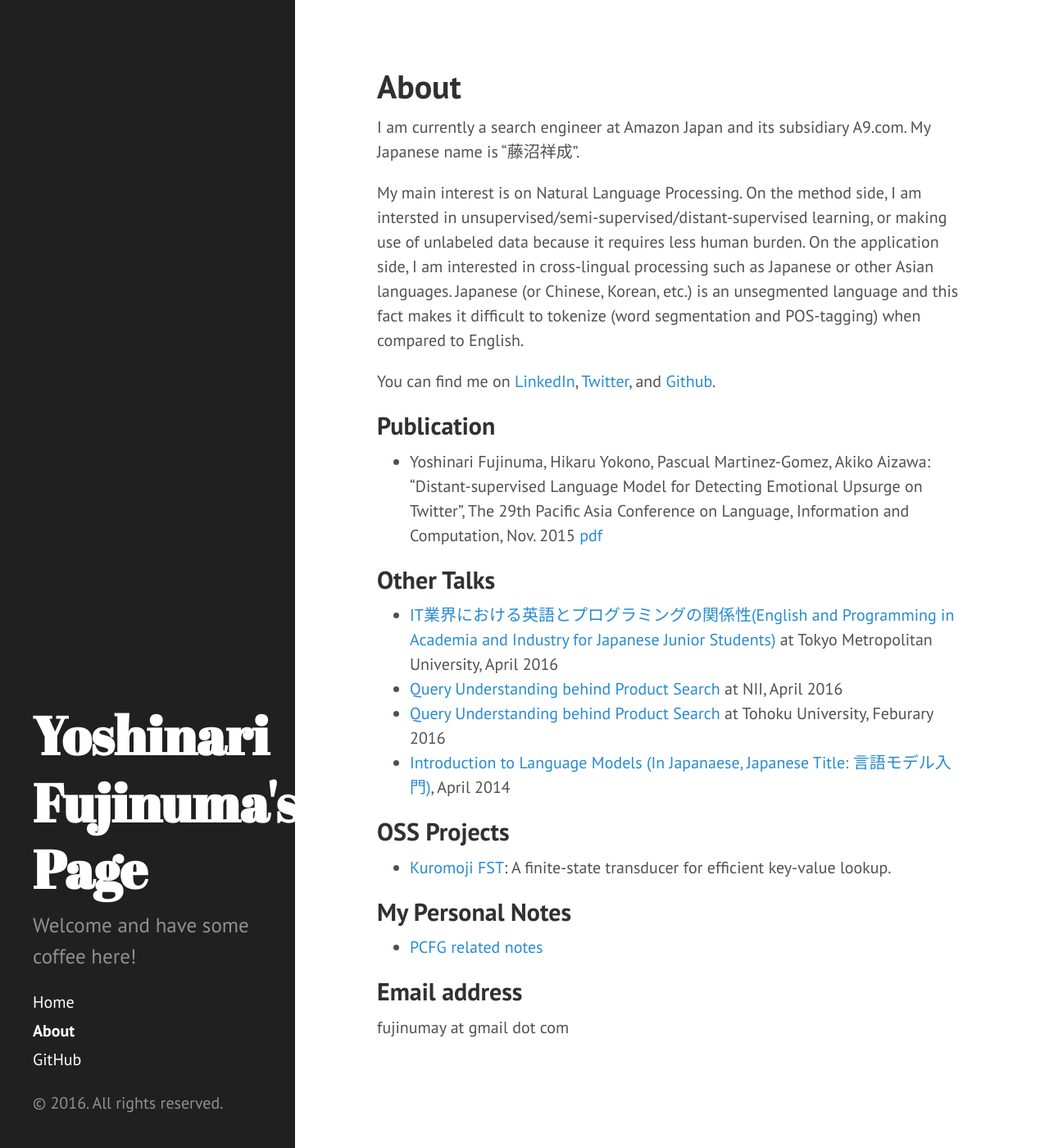
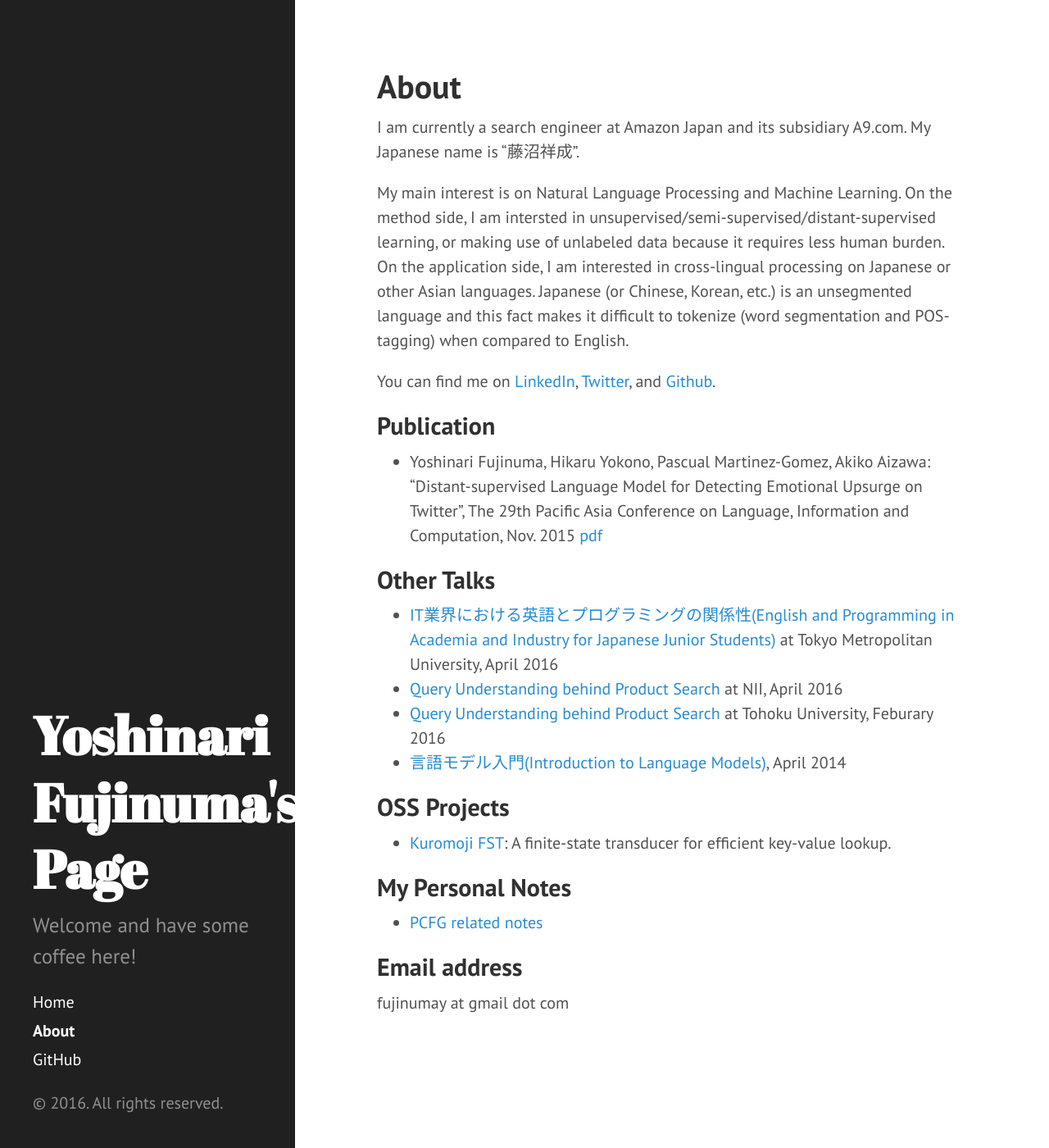
Before and after one commit to akkikiki/akkikiki.github.io, a Jekyll site: the page built from about.md, in a window 1280 px wide and 1400 px high. Shown: the whole window at 82% size. Built offline with Jekyll 4.4.1, drawn with Linux system fonts in a browser that asks for light colours.

Commit message:
Updated about.md

```diff
--- a/about.md
+++ b/about.md
@@ -5,7 +5,7 @@ title: About
 
 I am currently a search engineer at Amazon Japan and its subsidiary A9.com. My Japanese name is "藤沼祥成".
 
-My main interest is on Natural Language Processing. On the method side, I am intersted in unsupervised/semi-supervised/distant-supervised learning, or making use of unlabeled data because it requires less human burden. On the application side, I am interested in cross-lingual processing such as Japanese or other Asian languages. Japanese (or Chinese, Korean, etc.) is an unsegmented language and this fact makes it difficult to tokenize (word segmentation and POS-tagging) when compared to English.
+My main interest is on Natural Language Processing and Machine Learning. On the method side, I am intersted in unsupervised/semi-supervised/distant-supervised learning, or making use of unlabeled data because it requires less human burden. On the application side, I am interested in cross-lingual processing on Japanese or other Asian languages. Japanese (or Chinese, Korean, etc.) is an unsegmented language and this fact makes it difficult to tokenize (word segmentation and POS-tagging) when compared to English.
 
 You can find me on [LinkedIn](https://jp.linkedin.com/in/yoshinari-fujinuma-4b612959), [Twitter](https://twitter.com/akkikiki), and [Github](https://github.com/akkikiki).
 
@@ -16,7 +16,7 @@ You can find me on [LinkedIn](https://jp.linkedin.com/in/yoshinari-fujinuma-4b61
 * [IT業界における英語とプログラミングの関係性(English and Programming in Academia and Industry for Japanese Junior Students)](http://www.sd.tmu.ac.jp/extra/download.html?d=assets/files/download/news/ver0_ICTspecial20160426.pdf)  at Tokyo Metropolitan University, April 2016
 * [Query Understanding behind Product Search](http://www-al.nii.ac.jp/blog/2016-4-1-seminar-talk-by-yoshinari-fujinuma/)  at NII, April 2016
 * [Query Understanding behind Product Search](http://www.cl.ecei.tohoku.ac.jp/index.php?MiCS) at Tohoku University, Feburary 2016
-* [Introduction to Language Models (In Japanaese, Japanese Title: 言語モデル入門)](http://www.slideshare.net/yoshinarifujinuma/04-12-labmeetingforpublic), April 2014
+* [言語モデル入門(Introduction to Language Models)](http://www.slideshare.net/yoshinarifujinuma/04-12-labmeetingforpublic), April 2014
 
 ## OSS Projects
 * [Kuromoji FST](https://github.com/atilika/fst): A finite-state transducer for efficient key-value lookup.
```
